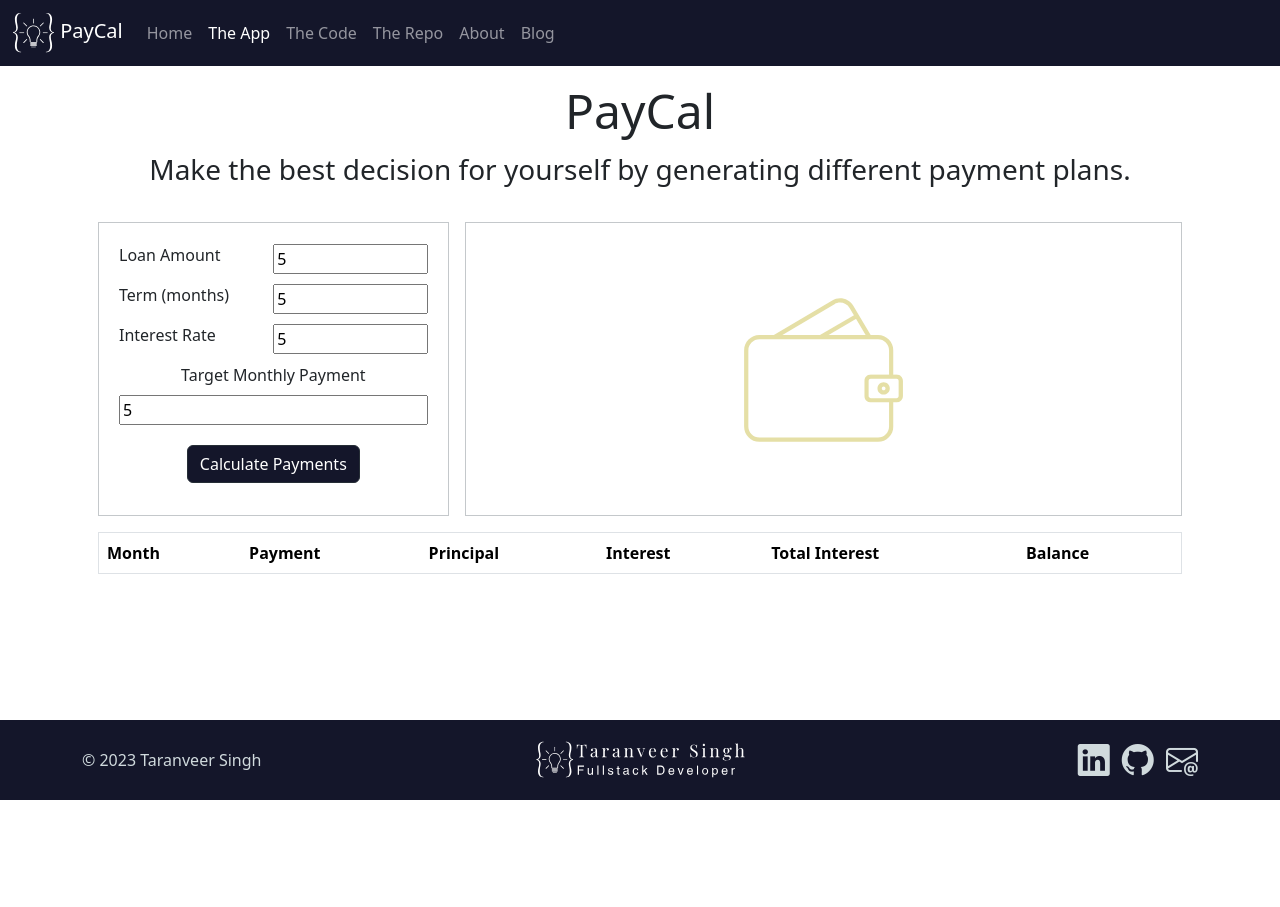
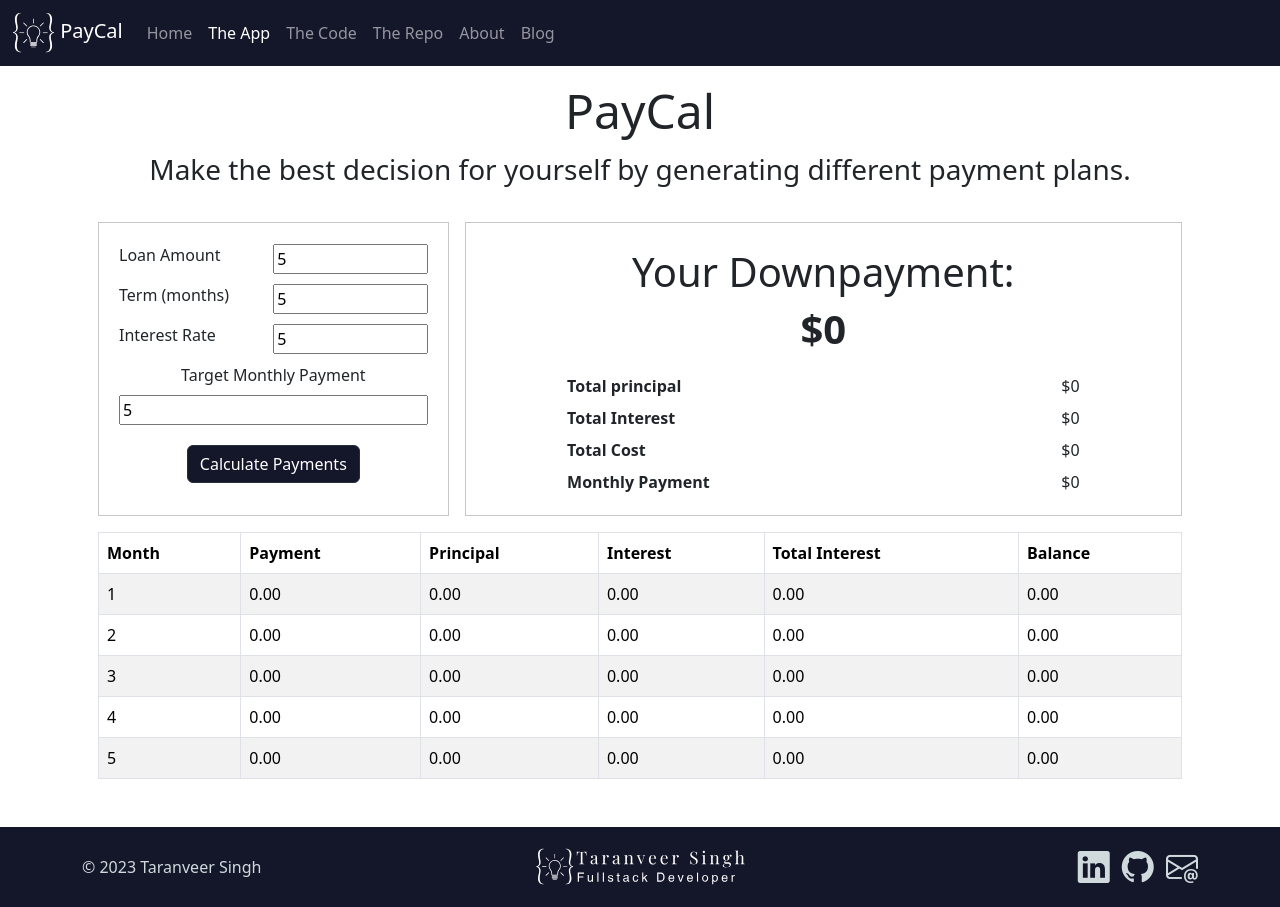
Before and after one commit to taranveersingh93/paycal, a plain HTML site: page app.html in a window 1280 px wide. Both pictures are taken after typing "5", "5", "5", "5" into the empty fields and a click on the button "Calculate Payments". Before the commit the page ends 800 px from the top, so only its background shows below. Drawn offline with nearby package versions, Linux system fonts and the light colour scheme; some packages are replaced by stand-ins of ours; a script that the page names is missing.

Commit message:
Add downpayment option

```diff
--- a/app.html
+++ b/app.html
@@ -115,19 +115,10 @@
 						<img class="img-fluid opacity-50" src="/img/paycal wallet.svg" style="max-height: 10rem" />
 					</div>
 				</div>
-				<div class="col-12 table-responsive">
-					<table class="table table-striped border">
-						<thead class="table-green text-nowrap">
-							<tr>
-								<th>Month</th>
-								<th>Payment</th>
-								<th>Principal</th>
-								<th>Interest</th>
-								<th>Total Interest</th>
-								<th>Balance</th>
-							</tr>
-						</thead>
-						<tbody id="paymentsTable"></tbody>
+				<div class="col-12 table-responsive" id="paymentsTable">
+					<table class="table table-striped table-bordered border">
+						<thead class="table-green text-nowrap"></thead>
+						<tbody></tbody>
 					</table>
 				</div>
 			</div>
@@ -162,8 +153,19 @@
 			</tr>
 		</template>
 
+		<template id="tableHeadingTemplate">
+			<tr>
+				<th>Month</th>
+				<th>Payment</th>
+				<th>Principal</th>
+				<th>Interest</th>
+				<th>Total Interest</th>
+				<th>Balance</th>
+			</tr>
+		</template>
+
 		<template id="detailsTemplate">
-			<p class="p-2 display-6 text-center mb-0 payment-headline">Your Monthly Payments</p>
+			<p class="p-2 display-6 text-center mb-0 payment-headline">Your Monthly Payments:</p>
 			<p class="display-6 text-center fw-bold mb-0 payment-headline-amount mb-3">$500</p>
 			<div class="pay-details d-flex align-items-center flex-column">
 				<div class="w-75 my-1 pay-detail d-flex align-items-center justify-content-between">
--- a/js/site.js
+++ b/js/site.js
@@ -6,9 +6,8 @@ const processForm = (event) => {
     formEntries = convertToNumbers(formEntries);
     const formOk = validateEntries(formEntries);
     let summary = calculateSummary(formEntries);
-    let payments = calculatePayments(formEntries);
-    console.log(payments);
-    // displayPayments(payments);
+    let payments = calculatePayments(summary);
+    displayPayments(payments);
 
     if (formOk && formEntries.targetPayment) {
        displayDownPaymentSummary(summary);
@@ -17,11 +16,10 @@ const processForm = (event) => {
     }
 }
 
-const calculatePayments = entries => {
-    const {loanAmount, termLength, interestRate, targetPayment} = entries;
-    let remainingPrincipal = loanAmount;
+const calculatePayments = summary => {
+    const {monthlyPayment, interestRate, totalCost, termLength, principal} = summary;
+    let remainingPrincipal = principal;
     let totalInterest = 0;
-    const monthlyPayment = ((loanAmount * (interestRate/1200)) / (1 - (1 + interestRate/1200) ** (-1*termLength))).toFixed(2);
     const tableData = [];
 
     for (let i = 0; i < termLength; i++) {
@@ -49,6 +47,41 @@ const calculatePayments = entries => {
     return tableData;
 }
 
+const displayPayments = payments => {
+    const table = document.getElementById('paymentsTable');
+
+    const tableHeading = table.querySelector('thead');
+    const headerTemplate = document.getElementById('tableHeadingTemplate');
+    const headerContent = headerTemplate.content.cloneNode(true);
+    tableHeading.innerHTML = '';
+    tableHeading.appendChild(headerContent);
+
+    const tableBody = table.querySelector('tbody');
+    const rowTemplate = document.getElementById('tableRowTemplate');
+    tableBody.innerHTML = '';
+    for (let i = 0; i < payments.length; i++) {
+        const paymentObj = payments[i];
+        const {month, payment, principal, interest, totalInterest, balance} = paymentObj;
+        const rowContent  = rowTemplate.content.cloneNode(true);
+        const monthElement = rowContent.querySelector('.table-month');
+        const paymentElement = rowContent.querySelector('.table-payment');
+        const principalElement = rowContent.querySelector('.table-principal');
+        const totalInterestElement = rowContent.querySelector('.table-total-interest');
+        const interestElement = rowContent.querySelector('.table-interest');
+        const balanceElement = rowContent.querySelector('.table-balance');
+        monthElement.innerText = month;
+        paymentElement.innerText = payment.toFixed(2);
+        principalElement.innerText = principal.toFixed(2);
+        interestElement.innerText = interest.toFixed(2);
+        totalInterest.innerText = totalInterest.toFixed(2);
+        balanceElement.innerText = balance.toFixed(2);
+        totalInterestElement.innerText = totalInterest.toFixed(2);
+
+        tableBody.appendChild(rowContent);
+    }
+
+}
+
 const calculateSummary = entries => {
     const {loanAmount, termLength, interestRate, targetPayment} = entries;
     const summary = {
@@ -56,16 +89,50 @@ const calculateSummary = entries => {
         principal: 0,
         interest: 0,
         totalCost: 0,
-        downPayment: 0
+        downPayment: 0,
+        termLength,
+        interestRate
     };
 
+    const minimumPayment = ((loanAmount * (interestRate/1200)) / (1 - (1 + interestRate/1200) ** (-1*termLength))).toFixed(2);
+
     if (!targetPayment) {
-        summary.monthlyPayment = ((loanAmount * (interestRate/1200)) / (1 - (1 + interestRate/1200) ** (-1*termLength))).toFixed(2);
+        summary.monthlyPayment = minimumPayment;
         summary.principal = loanAmount;
         summary.totalCost = (summary.monthlyPayment * termLength);
         summary.interest = (summary.totalCost - summary.principal);
+    } else if (minimumPayment > targetPayment) {
+        summary.monthlyPayment = targetPayment;
+        const minimumCost = minimumPayment * termLength;
+        summary.totalCost = targetPayment * termLength;
+        summary.downPayment = minimumCost - summary.totalCost;
+        summary.principal = loanAmount - summary.downPayment;
+        summary.interest = summary.totalCost - summary.principal;
     }
     return summary;
+}
+
+const displayDownPaymentSummary = summary => {
+    const {monthlyPayment, principal, interest, totalCost, downPayment} = summary;
+    const detailsSection = document.getElementById('detailsSection');
+    detailsSection.innerHTML = '';
+    const detailsTemplate = document.getElementById('detailsTemplate');
+    const detailsElement = detailsTemplate.content.cloneNode(true);
+    const headline = detailsElement.querySelector('.payment-headline');
+    const headAmount = detailsElement.querySelector('.payment-headline-amount');
+    const principalAmount = detailsElement.getElementById('principalAmount');
+    const interestAmount = detailsElement.getElementById('interestAmount');
+    const costAmount = detailsElement.getElementById('costAmount');
+    const finalAmount = detailsElement.getElementById('finalAmount');
+    const finalText = detailsElement.getElementById('finalText');
+    headline.innerText = "Your Downpayment:"
+    headAmount.innerText = `$${downPayment.toLocaleString()}`;
+    principalAmount.innerText = `$${principal.toLocaleString()}`;
+    interestAmount.innerText = `$${interest.toLocaleString()}`;
+    costAmount.innerText = `$${totalCost.toLocaleString()}`;
+    finalAmount.innerText = `$${monthlyPayment.toLocaleString()}`;
+    finalText.innerHTML = '<strong>Monthly Payment</strong>'
+    detailsSection.appendChild(detailsElement);
 }
 
 const displaySummary = summary => {
```
